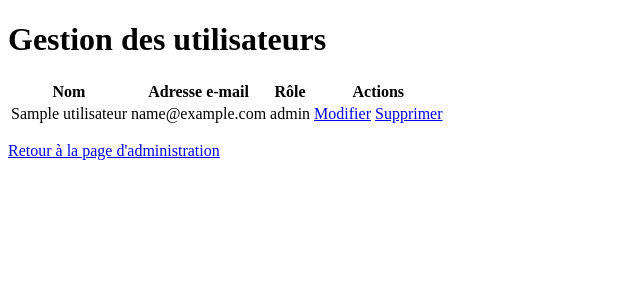
After one commit to jeanJonathan/AuthentificationPhp, a PHP site: page /http/gestion_utilisateur.php in a window 1280 px wide. The commit adds this page. Shown: the top 300 px of the page, without its empty margins (0-640 px from the left). Run offline with PHP 8.4, Linux system fonts and the light colour scheme; the visitor is signed in with stand-in values (Sample User, id 1); tables that the repository leaves empty or names only in its code hold one stand-in row (values such as "Sample post").

```diff
--- /dev/null
+++ b/gestion_utilisateur.php
@@ -0,0 +1,55 @@
+<?php
+// Vérifier que l'utilisateur est connecté en tant qu'administrateur
+session_start();
+if (!isset($_SESSION['user_id']) || $_SESSION['role'] != 'admin') {
+    header("Location: login.php");
+    exit();
+}
+
+// Récupérer la liste de tous les utilisateurs
+require_once('config.php');
+$conn = mysqli_connect(DB_HOST, DB_USER, DB_PASS, DB_NAME);
+if (!$conn) {
+    die("Connection failed: " . mysqli_connect_error());
+}
+$sql = "SELECT * FROM utilisateurs";
+$result = mysqli_query($conn, $sql);
+$users = mysqli_fetch_all($result, MYSQLI_ASSOC);
+mysqli_free_result($result);
+mysqli_close($conn);
+?>
+
+<!DOCTYPE html>
+<html lang="fr">
+<head>
+    <meta charset="UTF-8">
+    <title>Gestion des utilisateurs</title>
+</head>
+<body>
+<h1>Gestion des utilisateurs</h1>
+<table>
+    <thead>
+    <tr>
+        <th>Nom</th>
+        <th>Adresse e-mail</th>
+        <th>Rôle</th>
+        <th>Actions</th>
+    </tr>
+    </thead>
+    <tbody>
+    <?php foreach ($users as $user): ?>
+        <tr>
+            <td><?php echo $user['nom']; ?></td>
+            <td><?php echo $user['email']; ?></td>
+            <td><?php echo $user['role']; ?></td>
+            <td>
+                <a href="modifier_utilisateur.php?id=<?php echo $user['id']; ?>">Modifier</a>
+                <a href="supprimer_utilisateur.php?id=<?php echo $user['id']; ?>">Supprimer</a>
+            </td>
+        </tr>
+    <?php endforeach; ?>
+    </tbody>
+</table>
+<p><a href="administrateur.php">Retour à la page d'administration</a></p>
+</body>
+</html>
--- a/index.php
+++ b/index.php
@@ -39,7 +39,7 @@ if (isset($_POST['login'])) {
                 $_SESSION['role'] = 'admin';
                 header("Location: administrateur.php");
                 exit();
-            } elseif ($user['role'] == 'noadmin') {
+            } elseif ($user['role'] == NULL) {
                 // Création de la session et redirection vers la page d'accueil
                 $_SESSION['user_id'] = $user['id'];
                 $_SESSION['last_activity'] = time();
--- a/inscription.php
+++ b/inscription.php
@@ -14,7 +14,6 @@ if(isset($_POST['inscription'])) {
     $prenom = htmlspecialchars($_POST['prenom']);
     $email = htmlspecialchars($_POST['email']);
     $mdp = password_hash($_POST['mdp'], PASSWORD_DEFAULT);
-
     // Vérification de l'adresse e-mail
     if(!filter_var($email, FILTER_VALIDATE_EMAIL)) {
         $erreur = "Adresse e-mail invalide";
@@ -29,7 +28,7 @@ if(isset($_POST['inscription'])) {
             $erreur = "Cette adresse e-mail est déjà utilisée";
         } else {
             // Insertion des données dans la base de données
-            $requete = $bdd->prepare("INSERT INTO utilisateurs(nom, prenom, email, mdp) VALUES(?, ?, ?, ?)");
+            $requete = $bdd->prepare("INSERT INTO utilisateurs(nom, prenom, email, mdp, role) VALUES(?, ?, ?, ?, NULL)");
             $requete->execute(array($nom, $prenom, $email, $mdp));
             $requete->closeCursor();
 
@@ -37,6 +36,7 @@ if(isset($_POST['inscription'])) {
             header("Location: index.php");
             exit;
         }
+
     }
 }
 ?>
```
Also changed, not shown: gestion_sauvegarde.php (added).
